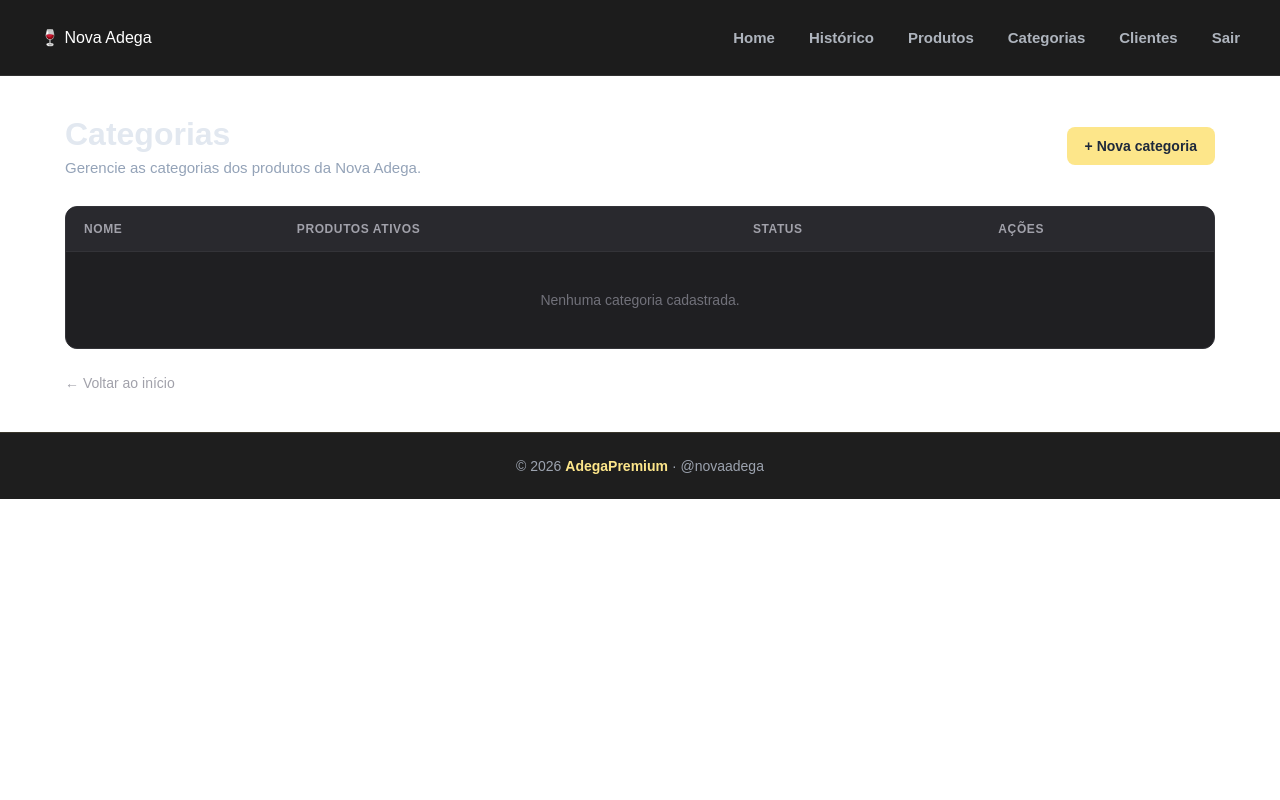
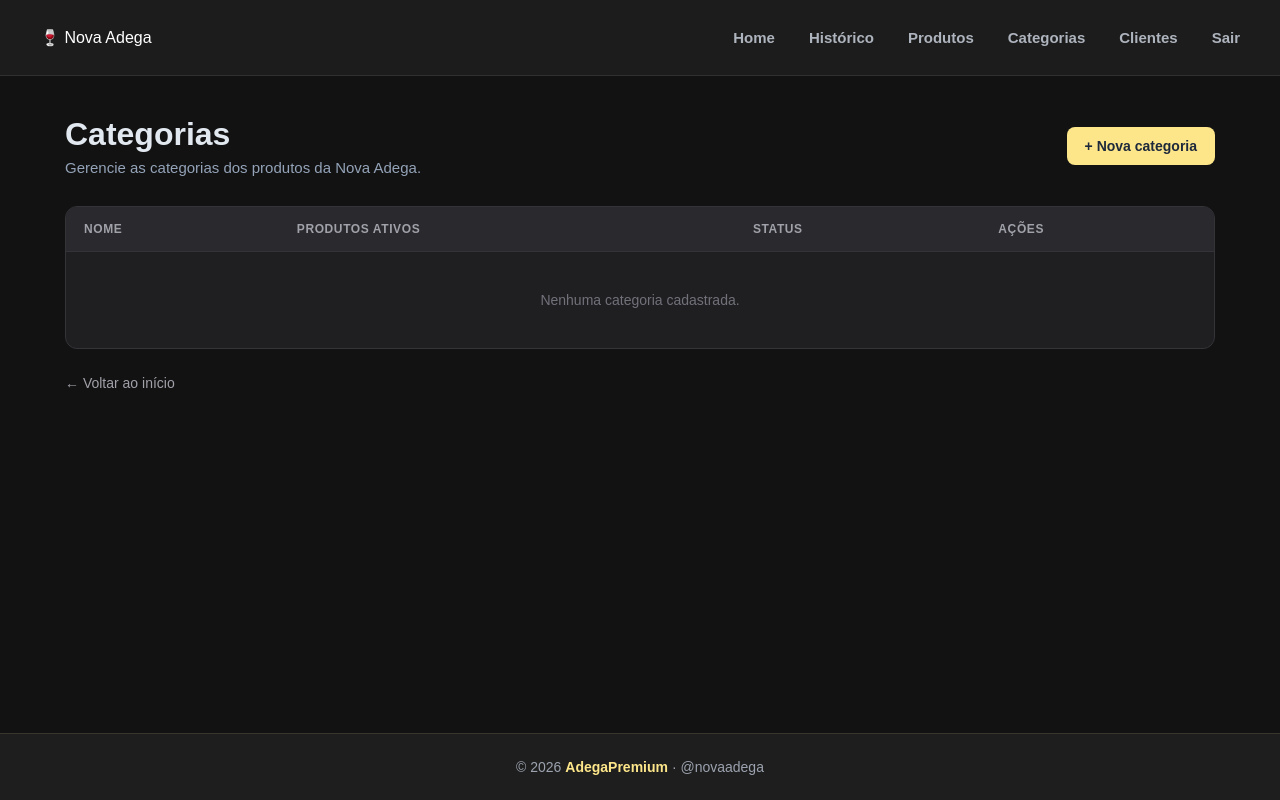
Before and after one commit to Jessy-Lima/Nova-Adega, a FastAPI app: template app/templates/categorias/index.html in a window 1280 px wide. Run offline with FastAPI, Linux system fonts and the light colour scheme; the template is opened without the code that fills it, so the values that code supplies are empty.

Commit message:
fix: corrigir cor do texto no corpo da página para melhorar a legibilidade

```diff
--- a/app/static/CSS/home.css
+++ b/app/static/CSS/home.css
@@ -15,14 +15,8 @@ html {
 
 body {
     font-family: Arial, Helvetica, sans-serif;
-<<<<<<< HEAD
-
-    background: #121212;
-    color: #F9FAFB;
-=======
     background: #121212;
     color: #121212;
->>>>>>> 3b280092011ef9e0e3af1a1693e378d15919255b
 
     min-height: 100vh;
 
```
